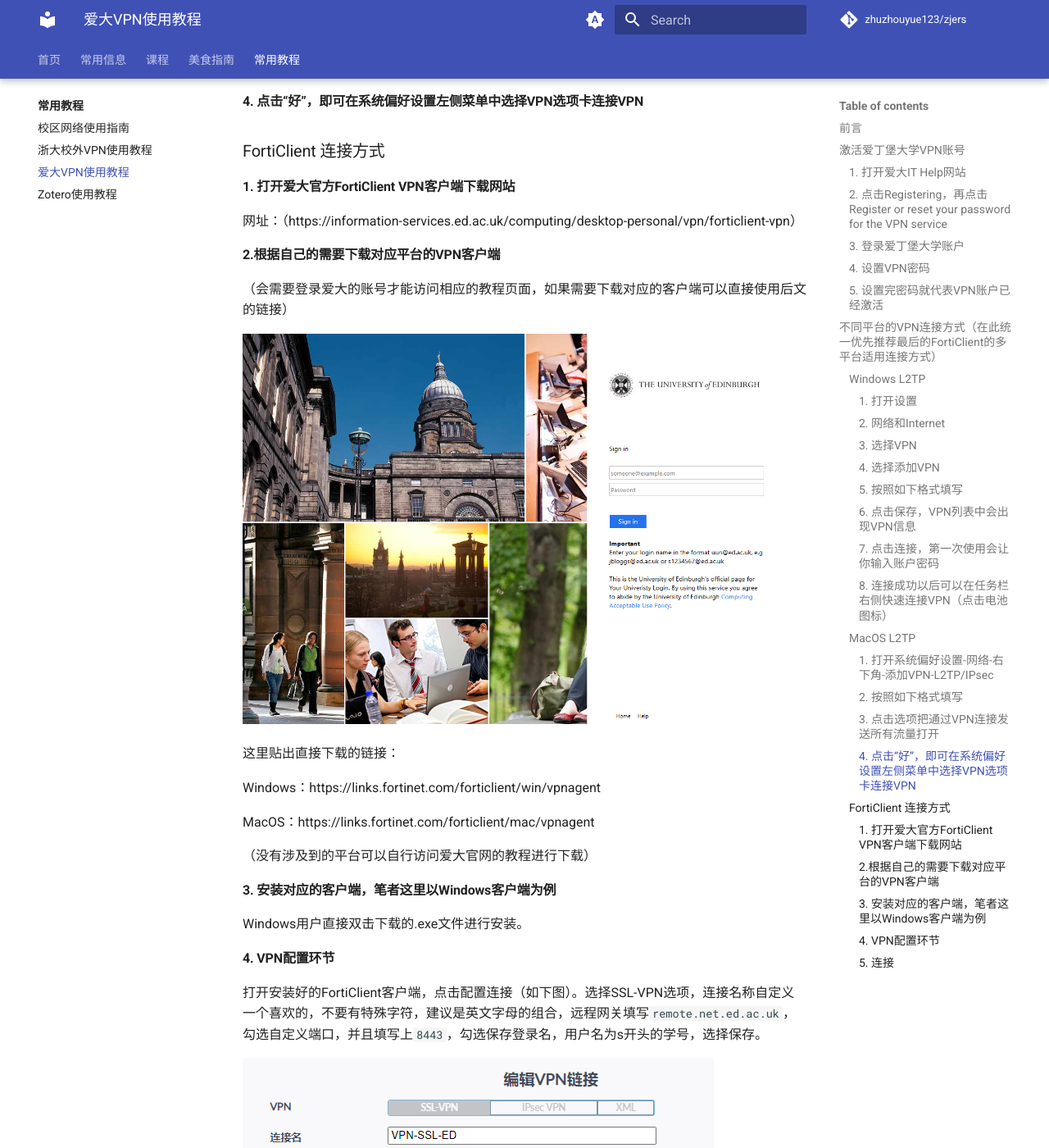
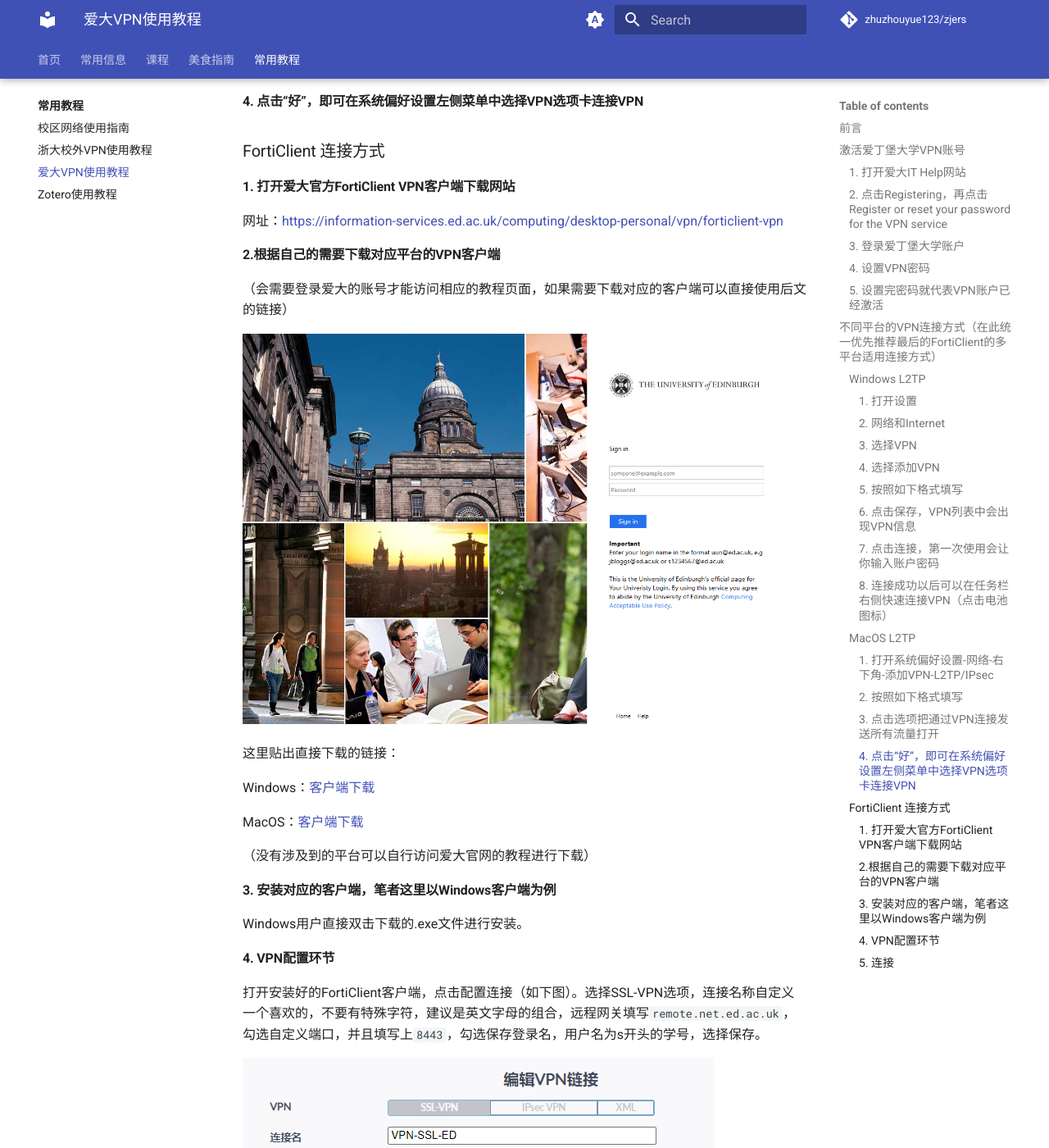
Before and after one commit to zhuzhouyue123/zjers, an MkDocs documentation site: the page built from docs/tutorial/vpn-ed.md, in a window 1280 px wide and 1400 px high, scrolled down 9571 px. Shown: the whole window at 82% size. Built offline with MkDocs 1.6.1 and Material for MkDocs 9.7.7, drawn with Linux system fonts in a browser that asks for light colours; comment, search, counter and statistics services are not loaded.

Commit message:
修改爱大vpn教程

```diff
--- a/docs/tutorial/vpn-ed.md
+++ b/docs/tutorial/vpn-ed.md
@@ -104,7 +104,7 @@
 
 #### 1. 打开爱大官方FortiClient VPN客户端下载网站
 
-网址：（https://information-services.ed.ac.uk/computing/desktop-personal/vpn/forticlient-vpn）
+网址：[https://information-services.ed.ac.uk/computing/desktop-personal/vpn/forticlient-vpn](https://information-services.ed.ac.uk/computing/desktop-personal/vpn/forticlient-vpn)
 
 #### 2.根据自己的需要下载对应平台的VPN客户端
 
@@ -114,9 +114,9 @@
 
 这里贴出直接下载的链接：
 
-Windows：https://links.fortinet.com/forticlient/win/vpnagent
+Windows：[客户端下载](https://links.fortinet.com/forticlient/win/vpnagent)
 
-MacOS：https://links.fortinet.com/forticlient/mac/vpnagent
+MacOS：[客户端下载](https://links.fortinet.com/forticlient/mac/vpnagent)
 
 （没有涉及到的平台可以自行访问爱大官网的教程进行下载）
 
```
